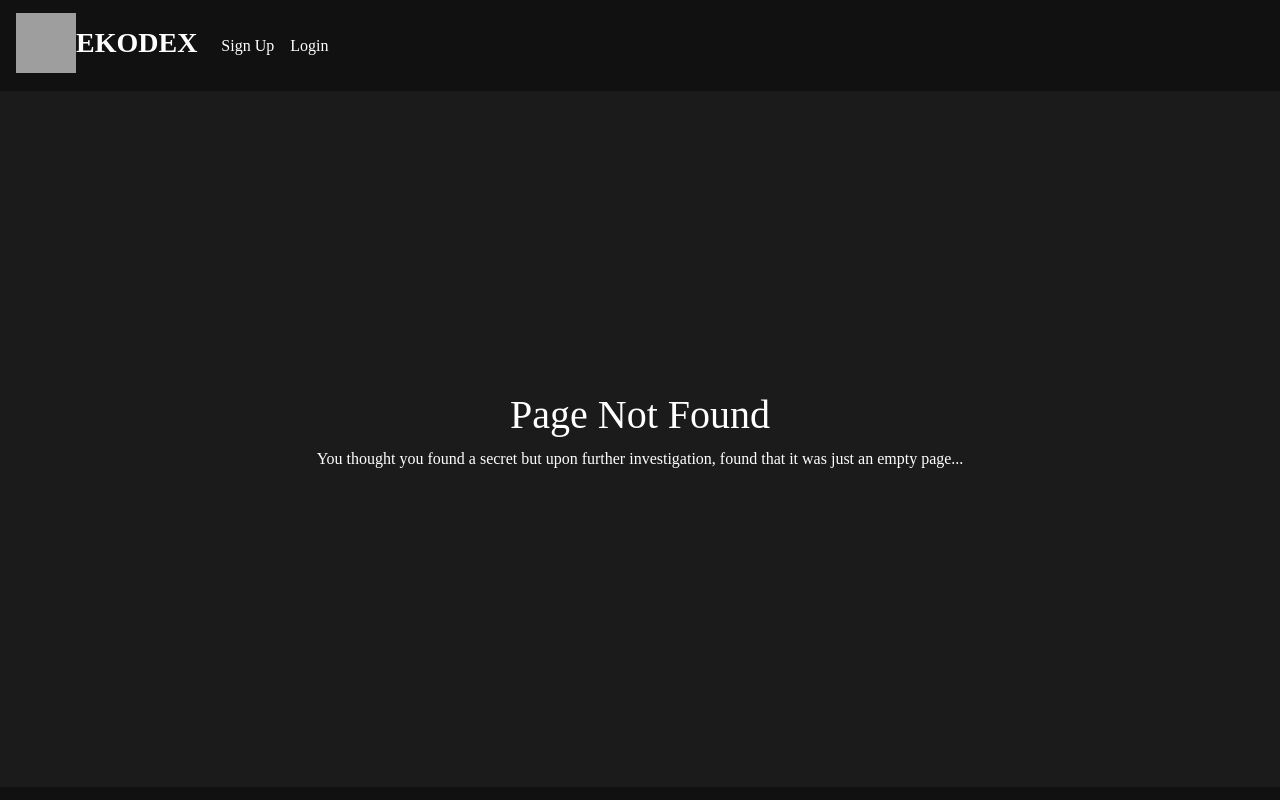
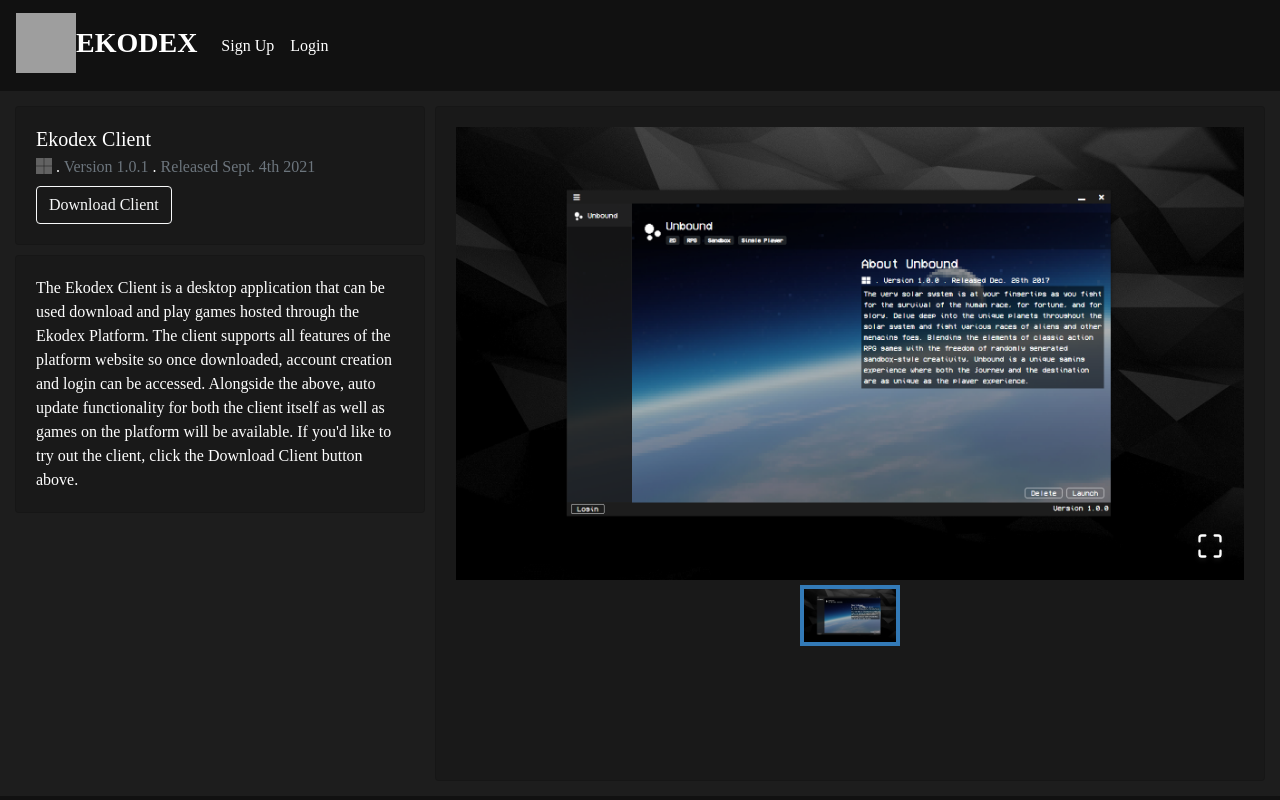
Before and after one commit to vericks101/Relic-Web, a React (Create React App) app: page /client in a window 1280 px wide. Before the commit this address had no page. Shown: the top 800 px of the page. Built offline with nearby package versions, Linux system fonts and the light colour scheme; grey boxes are pictures that could not be loaded; a web font is replaced by a local one.

Commit message:
Added client download page for the platform instead of direct download through the game page.

```diff
--- a/src/App.js
+++ b/src/App.js
@@ -6,6 +6,7 @@
 import ResetPassword from './components/pages/ResetPassword';
 import VerifyEmail from './components/pages/VerifyEmail';
 import { NoMatch } from './components/pages/NoMatch';
+import { Client } from './components/pages/Client';
 import { Layout } from './components/Layout';
 import JumbotronFooter from './components/ui/JumbotronFooter';
 import { NavigationBar } from './components/ui/NavigationBar';
@@ -28,6 +29,7 @@
               <Switch>
                 <Route exact path='/' component={Home} />
                 <Route exact path='/unbound' component={Unbound} />
+                <Route exact path='/client' component={Client} />
                 <Route exact path="/reset/:token" component={ResetPassword} />
                 <Route exact path="/verify/:token" component={VerifyEmail} />
                 <Route component={NoMatch} />
--- /dev/null
+++ b/src/components/pages/Client.js
@@ -0,0 +1,137 @@
+import React from 'react';
+import { Container, Jumbotron, Card, Button, OverlayTrigger, Tooltip, Image } from 'react-bootstrap';
+import styled from 'styled-components';
+import ImageGallery from 'react-image-gallery';
+
+const images = [
+  {
+    original: require('../../assets/ekodex-client.png'),
+    thumbnail: require('../../assets/ekodex-client.png')
+  },
+]
+
+const Styles = styled.div`
+    .nav {
+      background-color: #272727;
+    }
+
+    .nav-tabs .nav-item.nav-link.active {
+      color: black !important;
+    }
+
+    @media screen and (min-width: 900px) {
+        .OverviewJumbotron {
+        background-color: #1d1d1d;
+        margin: 0;
+        padding: 10px;
+        display: grid;
+        grid-template-columns: 1fr 2fr;
+        grid-template-rows: .38fr .7fr 1fr;
+      }
+
+      .box1 {
+        grid-column: 1/2;
+        grid-row: 1/2;
+      }
+
+      .box2 {
+        grid-column: 1/2;
+        grid-row: 2/3;
+      }
+
+      .box3 {
+        grid-column: 2/3;
+        grid-row: 1/4;
+      }
+    }
+
+    @media screen and (max-width: 900px) {
+      .OverviewJumbotron {
+        background-color: #1d1d1d;
+        margin: 0;
+        padding: 10px;
+        display: grid;
+        grid-template-rows: 1fr 2fr;
+      }
+    }
+
+    .card {
+      margin: 5px;
+    }
+
+    .btn {
+      margin: 0;
+    }
+
+    .periodSeperator {
+      color: white;
+      margin-bottom: 10px;
+    }
+
+    .windowsLogo {
+      margin-bottom: 4.3px;
+    }
+`;
+
+// Page component to represent client page. Contains content regarding the platform desktop client.
+export const Client = () => (
+    <Styles>
+        <Container>
+              <Jumbotron fluid className="OverviewJumbotron">
+                <Card className="box1">
+                  <Card.Body>
+                    <Card.Title>Ekodex Client</Card.Title>
+                    <Card.Subtitle className="mb-2 text-muted">
+                      <>
+                        <OverlayTrigger
+                          key={'windowslogo'}
+                          placement={'top'}
+                          overlay={
+                            <Tooltip id={`tooltip-${'windowslogo'}`}>
+                              Windows
+                            </Tooltip>
+                          }
+                        >
+                          <Image className="windowsLogo" src={require('../../assets/windowslogosmall.png')} />
+                        </OverlayTrigger>{' '}
+                        <span className="periodSeperator">.</span>
+                        <span>{' '}Version 1.0.1{' '}</span>
+                        <span className="periodSeperator">.</span>
+                        <span>{' '}Released Sept. 4th 2021{' '}</span>
+                      </>
+                    </Card.Subtitle>
+                    <>
+                      <Button variant="outline-light" href="https://github.com/vericks101/Ekodex-Client/releases/download/v1.0.1/ekodex-client-Setup-1.0.1.exe" target="_blank" rel="noopener noreferrer">Download Client</Button>{' '}
+                    </>
+                  </Card.Body>
+                </Card>
+                <Card className="box2">
+                  <Card.Body>
+                    <Card.Text>
+                      The Ekodex Client is a desktop application that can be used
+                      download and play games hosted through the Ekodex Platform.
+                      The client supports all features of the platform website so
+                      once downloaded, account creation and login can be accessed.
+                      Alongside the above, auto update functionality for both the
+                      client itself as well as games on the platform will be available.
+                      If you'd like to try out the client, click the Download Client
+                      button above.
+                    </Card.Text>
+                  </Card.Body>
+                </Card>
+                <Card className="box3">
+                  <Card.Body>
+                    <ImageGallery
+                      items={images}
+                      showNav={false}
+                      autoPlay={false}
+                      showPlayButton={false}
+                      showBullets={false}
+                      slideInterval={10000}
+                    />
+                  </Card.Body>
+                </Card>
+              </Jumbotron>
+        </Container>
+    </Styles>
+)
--- a/src/components/pages/Unbound.js
+++ b/src/components/pages/Unbound.js
@@ -161,7 +161,7 @@
                       </>
                     </Card.Subtitle>
                     <>
-                      <Button variant="outline-light" href="https://github.com/vericks101/Ekodex-Client/releases/download/v1.0.1/ekodex-client-Setup-1.0.1.exe" target="_blank" rel="noopener noreferrer">Download via Client</Button>{' '}
+                      <Button variant="outline-light" href="/client">Download via Client</Button>{' '}
                     </>
                   </Card.Body>
                 </Card>
```
Also changed, not shown: src/assets/ekodex-client.png (added).
